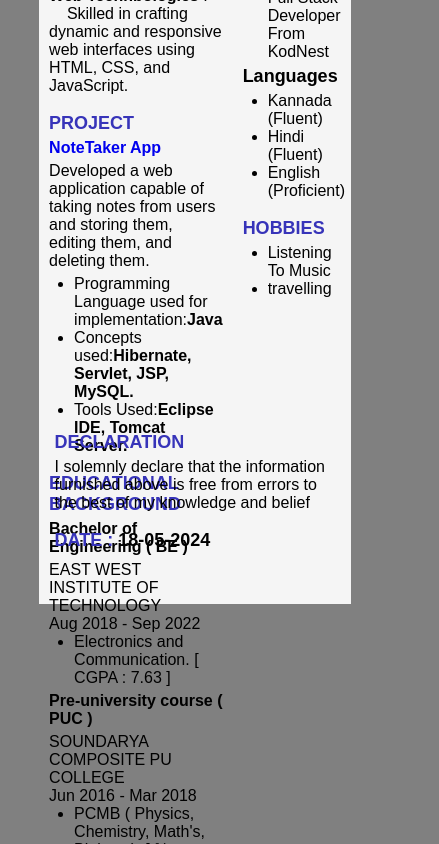
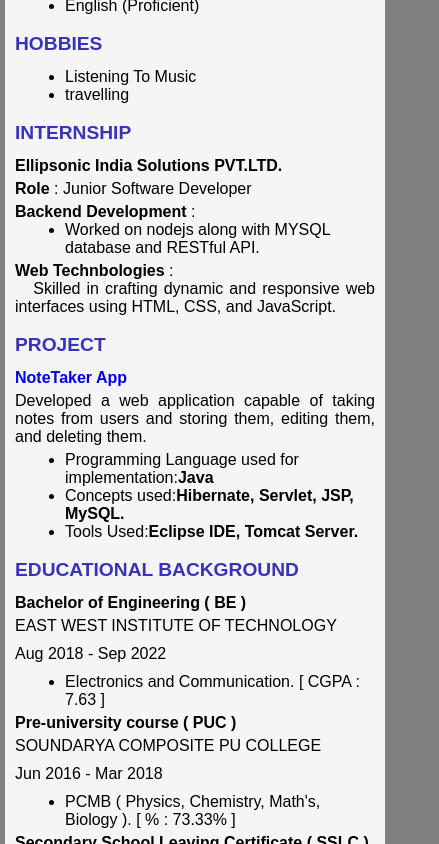
Before and after one commit to KalleshBS/profile-dev, a plain HTML site: page index.html in a window 390 px wide. Shown: the part 620-1464 px from the top of the page, 439 px wide, since content can reach past the window. Drawn offline with Linux system fonts and the light colour scheme.

Commit message:
responsive completed

```diff
--- a/index.css
+++ b/index.css
@@ -12,65 +12,38 @@ body {
     background-color: grey;
 }
 
+.title {}
+
+.objective,
+.descrip {
+    text-align: justify;
+}
+
+.heading {
+    margin-bottom: 0.5rem;
+}
+
 .main {
+    margin: 5px;
+    padding: 10px;
     background-color: whitesmoke;
-    height: 140vh;
-    width: 80%;
-    margin: 5vh 0;
-    display: flex;
-    justify-content: center;
-    align-items: center;
-    flex-direction: column;
-    gap: 10px;
+    border-radius: 5px;
+
+}
+
+.sub-skills {
+    font-size: 1rem;
+}
+
+.heading {
+    font-size: 1.2rem;
 }
 
 .container1 {
-    /* background-color: cadetblue; */
-    width: 90%;
-    height: 80%;
     display: flex;
-    flex-direction: row;
-    justify-content: center;
-    align-items: center;
-    gap: 20px;
+    flex-direction: column-reverse;
 }
 
-.container2 {
-    /* background-color: turquoise; */
-    width: 90%;
-    height: 10%;
-}
-
-.container1-left {
-    /* background-color: rgb(157, 104, 157); */
-    width: 65%;
-    height: 100%;
-}
-
-.container1-right {
-    /* background-color: rgb(108, 44, 108); */
-    width: 35%;
-    height: 100%;
-}
-
-li {
-    margin-left: 25px;
-}
-
-.date {
-    display: flex;
-    flex-direction: row;
-}
-
-
-h2 {
-    font-size: 18px;
-}
-
-.heading,
-.title {
-    color: rgb(55, 52, 185);
-}
 
 .internship,
 .project,
@@ -88,3 +61,48 @@ h2 {
     text-decoration: none;
     cursor: pointer;
 }
+
+li {
+    margin-left: 50px;
+}
+
+.edu-li {
+    display: flex;
+    flex-direction: column;
+    gap: 10px;
+}
+
+.heading,
+.title {
+    color: rgb(55, 52, 185);
+}
+
+.date {
+    display: flex;
+    font-size: 0.8rem;
+}
+
+@media screen and (min-width:1024px) {
+
+    .main {
+        margin: 50px 200px;
+        padding: 50px;
+        border-radius: 20px;
+    }
+
+    .container1 {
+        display: flex;
+        flex-direction: row;
+        gap: 50px;
+    }
+
+    .sub-skills {
+        font-size: 1.1rem;
+    }
+}
+
+@media screen and (min-width:2560px) {
+    .main {
+        margin: 150px 200px;
+    }
+}
--- a/index.html
+++ b/index.html
@@ -10,16 +10,21 @@
 
 <body>
     <div class="main">
-        <div class="container1">
-            <div class="container1-left">
-                <h1 class="title">KALLESH B S</h1><br>
-                <div class="objective">
+        <div class="container">
+            <h1 class="title">
+                <center>KALLESH B S</center>
+            </h1><br>
+            <p class="objective">
                 A creative and detailed individual has the capacity to develop an
                 effective and efficient solution with no tolerance for errors and
                 possess a positive attitude towards individual goals and an
                 organizational goal.
+            </p>
+            <br>
         </div>
-                <br>
+        <div class="container1">
+            <div class="container1-left">
+
                 <div class="internship">
                     <h2 class="heading">INTERNSHIP</h2>
                     <strong class="comp-name">Ellipsonic India Solutions PVT.LTD.</strong>
@@ -34,7 +39,8 @@
                         </p>
                     </div>
                     <div>
-                        <p><strong>Web Technbologies</strong> : <br />&nbsp;&nbsp;&nbsp;&nbsp;Skilled in crafting
+                        <p class="descrip"><strong>Web Technbologies</strong> : <br />&nbsp;&nbsp;&nbsp;Skilled in
+                            crafting
                             dynamic and responsive web interfaces using
                             HTML, CSS, and JavaScript.</p>
                     </div>
@@ -43,7 +49,7 @@
                 <div class="project">
                     <h2 class="heading">PROJECT</h2>
                     <strong><a href="noteTakerAppDoc.html" class="proj-name">NoteTaker App</a></strong>
-                    <p class="proj-description">Developed a web application capable of taking notes from users
+                    <p class="proj-description descrip">Developed a web application capable of taking notes from users
                         and storing them, editing them, and deleting them.
                     </p>
                     <div>
@@ -59,38 +65,44 @@
                 <div class="education">
                     <h2 class="heading">EDUCATIONAL BACKGROUND</h2>
                     <strong class="qualification-name">Bachelor of Engineering ( BE )</strong>
-                    <div>
-                        <p> EAST WEST INSTITUTE OF TECHNOLOGY <br>Aug 2018 - Sep 2022 <br>
+                    <div class="edu-li">
+                        <p> EAST WEST INSTITUTE OF TECHNOLOGY </p>
+
+                        <p>Aug 2018 - Sep 2022 </p>
+
                         <ul>
                             <li> Electronics and Communication. [ CGPA : 7.63 ]</li>
                         </ul>
-                        </p>
+
                     </div>
+
                     <strong class="qualification-name"> Pre-university course ( PUC )</strong>
-                    <div>
-                        <p> SOUNDARYA COMPOSITE PU COLLEGE<br> Jun 2016 - Mar 2018 <br>
+                    <div class="edu-li">
+                        <p> SOUNDARYA COMPOSITE PU COLLEGE</p>
+                        <p> Jun 2016 - Mar 2018 </p>
                         <ul>
                             <li>PCMB ( Physics, Chemistry, Math's, Biology ). [ % : 73.33% ]</li>
                         </ul>
-                        </p>
                     </div>
                     <strong class="qualification-name">Secondary School Leaving Certificate ( SSLC )</strong>
-                    <div>
-                        <p> M.E.S.S.S.R.D.H.S<br> Jun 2013 - Mar 2016<br>
+                    <div class="edu-li">
+                        <p> M.E.S.S.S.R.D.H.S</p> <p>Jun 2013 - Mar 2016</p>
                         <ul>
                             <li>[ % : 84.64% ]</li>
                         </ul>
-                        </p>
                     </div>
                 </div>
+                <br>
             </div>
             <div class="container1-right">
+
                 <div class="contact">
                     <h2 class="heading">CONTACT</h2>
                     <p class="address">Banglore, Karnataka, India</p>
                     <p class="phone">+91 9916693953</p>
                     <p class="email">karthickbs4747@gmail.com</p>
                 </div>
+
                 <br>
                 <div class="skills">
                     <h2 class="heading">SKILLS</h2>
@@ -125,12 +137,14 @@
                         <li>travelling</li>
                     </ul>
                 </div>
+                <br>
             </div>
         </div>
         <div class="container2">
             <div class="declaration">
                 <h2 class="heading">DECLARATION</h2>
-                <p> I solemnly declare that the information furnished above is free from errors to the best
+                <p class="descrip"> I solemnly declare that the information furnished above is free from errors to the
+                    best
                     of my knowledge and belief</p>
             </div>
             <br>
```
Lines whose indentation alone changed are shown as unchanged.
